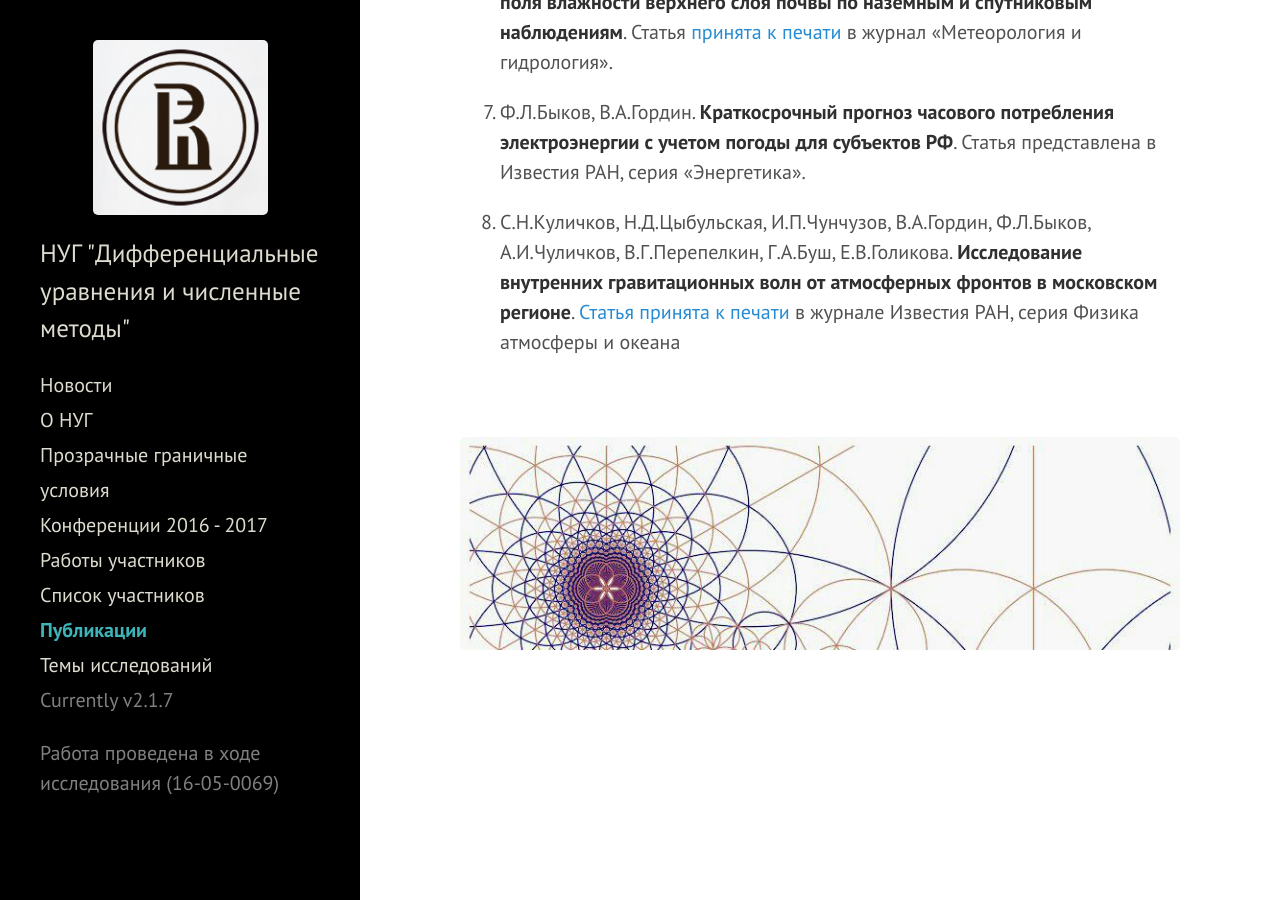
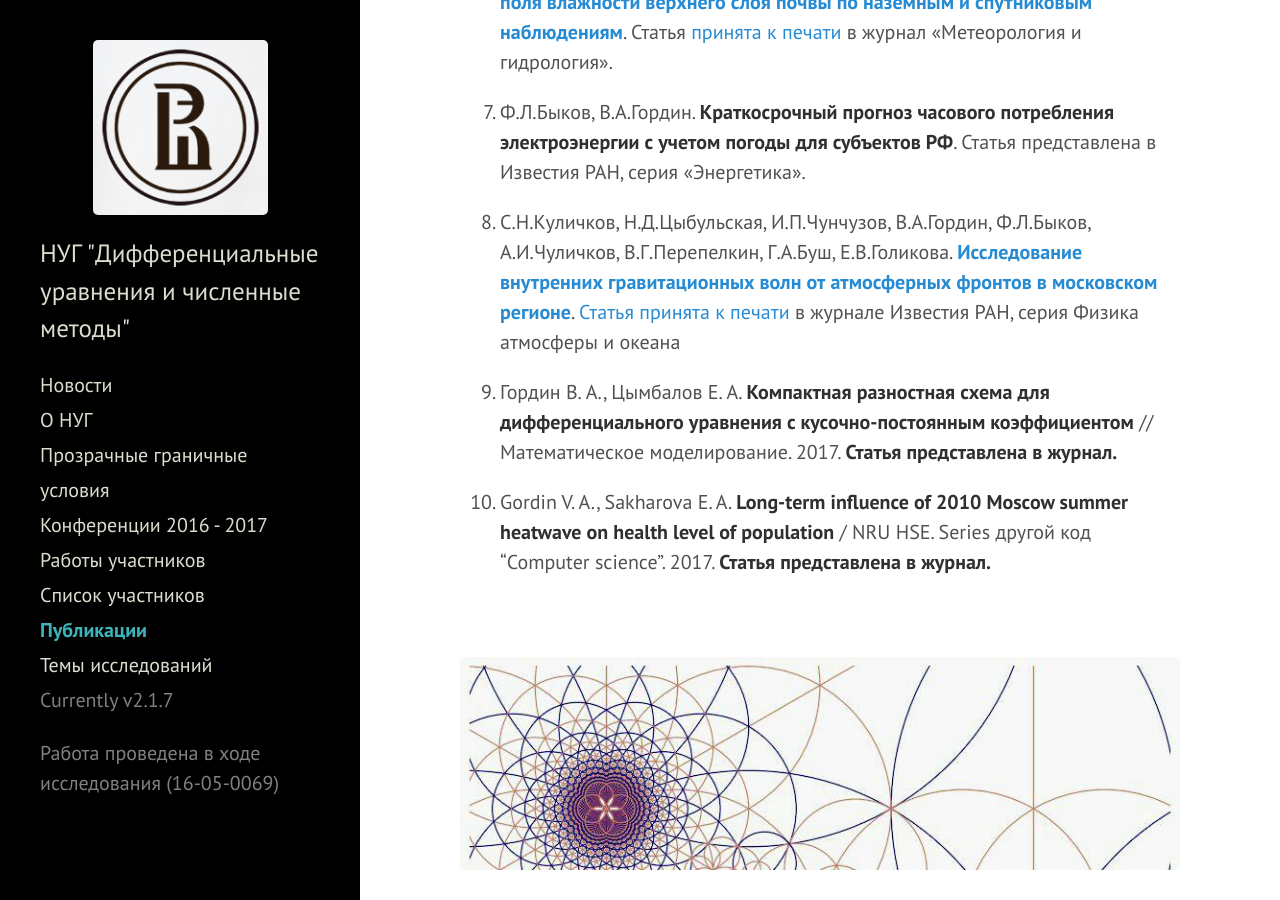
Before and after one commit to hsemmsg/hsemmsg.github.io, a Jekyll site: the page built from publications.md, in a window 1280 px wide and 900 px high, scrolled down 1105 px. Built offline with Jekyll 4.4.1, drawn with Linux system fonts in a browser that asks for light colours; comment, search, counter and statistics services are not loaded.

Commit message:
Some new links

```diff
--- a/publications.md
+++ b/publications.md
@@ -16,10 +16,14 @@
 
 4. А.А.Никитин, А.С.Савостьянов, __НЕТРИВИАЛЬНЫЕ ТОЧКИ ДРУХВИДОВЫХ САМОСТРУКТУРИРУЮЩИХСЯ СООБЩЕСТВ__ // Вестник Московского университета. Серия 15: Вычислительная математика и кибернетика. [__Статья проходит рецензирование__](https://www.dropbox.com/s/vncu55w35wqdtgh/Spravka_Nikitin_Savostyanov.pdf?dl=0)
 
-5. В.А.Гордин, Е.А.Цымбалов. __Разностная схема 4-го порядка точности для дифференциального уравнения с переменными коэффициентами__. [__Статья принята к печати__](https://www.dropbox.com/s/mwymyyme9eif7qa/%D0%A1%D0%BF%D1%80%D0%B0%D0%B2%D0%BA%D0%B0_%D0%B2%D1%8B%D1%85%D0%BE%D0%B4_%D1%81%D1%82%D0%B0%D1%82%D1%8C%D0%B8_%D0%93%D0%BE%D1%80%D0%B4%D0%B8%D0%BD%20%D0%A6%D1%8B%D0%BC%D0%B1%D0%B0%D0%BB%D0%BE%D0%B2.pdf?dl=0)
+5. В.А.Гордин, Е.А.Цымбалов. [__Разностная схема 4-го порядка точности для дифференциального уравнения с переменными коэффициентами__](http://publications.hse.ru/view/198702935). [__Статья принята к печати__](https://www.dropbox.com/s/mwymyyme9eif7qa/%D0%A1%D0%BF%D1%80%D0%B0%D0%B2%D0%BA%D0%B0_%D0%B2%D1%8B%D1%85%D0%BE%D0%B4_%D1%81%D1%82%D0%B0%D1%82%D1%8C%D0%B8_%D0%93%D0%BE%D1%80%D0%B4%D0%B8%D0%BD%20%D0%A6%D1%8B%D0%BC%D0%B1%D0%B0%D0%BB%D0%BE%D0%B2.pdf?dl=0)
 
-6. Ф.Л.Быков, Е.В.Василенко, В.А.Гордин, Л.Л.Тарасова. __Статистическая структура поля влажности верхнего слоя почвы по наземным и спутниковым наблюдениям__. Статья [принята к печати](https://www.dropbox.com/s/sh92ljfp1fz3jpo/spravka_Gordin_Bikov_vlaznosth_pochvi.pdf?dl=0) в журнал «Метеорология и гидрология».
+6. Ф.Л.Быков, Е.В.Василенко, В.А.Гордин, Л.Л.Тарасова. [__Статистическая структура поля влажности верхнего слоя почвы по наземным и спутниковым наблюдениям__](https://publications.hse.ru/articles/198702447). Статья [принята к печати](https://www.dropbox.com/s/sh92ljfp1fz3jpo/spravka_Gordin_Bikov_vlaznosth_pochvi.pdf?dl=0) в журнал «Метеорология и гидрология».
 
 7. Ф.Л.Быков, В.А.Гордин. __Краткосрочный прогноз часового потребления электроэнергии с учетом погоды для субъектов РФ__. Статья представлена в Известия РАН, серия «Энергетика».
 
-8. С.Н.Куличков, Н.Д.Цыбульская, И.П.Чунчузов, В.А.Гордин, Ф.Л.Быков, А.И.Чуличков, В.Г.Перепелкин, Г.А.Буш, Е.В.Голикова. __Исследование внутренних гравитационных волн от атмосферных фронтов в московском регионе__. [Статья принята к печати](https://www.dropbox.com/s/0rlyzn41dkgtbqy/%D0%A1%D0%BF%D1%80%D0%B0%D0%B2%D0%BA%D0%B0%20%D0%93%D0%BE%D1%80%D0%B4%D0%B8%D0%BD%D1%83%20%D0%91%D1%8B%D0%BA%D0%BE%D0%B2%D1%83%20-%20%D1%84%D0%B8%D0%B7%D0%B8%D0%BA%D0%B0%20%D0%B0%D1%82%D0%BC%D0%BE%D1%81%D1%84%D0%B5%D1%80%D1%8B%20%D0%B8%20%D0%BE%D0%BA%D0%B5%D0%B0%D0%BD%D0%B0.pdf?dl=0) в журнале Известия РАН, серия Физика атмосферы и океана
+8. С.Н.Куличков, Н.Д.Цыбульская, И.П.Чунчузов, В.А.Гордин, Ф.Л.Быков, А.И.Чуличков, В.Г.Перепелкин, Г.А.Буш, Е.В.Голикова. [__Исследование внутренних гравитационных волн от атмосферных фронтов в московском регионе__](https://publications.hse.ru/articles/198701591). [Статья принята к печати](https://www.dropbox.com/s/0rlyzn41dkgtbqy/%D0%A1%D0%BF%D1%80%D0%B0%D0%B2%D0%BA%D0%B0%20%D0%93%D0%BE%D1%80%D0%B4%D0%B8%D0%BD%D1%83%20%D0%91%D1%8B%D0%BA%D0%BE%D0%B2%D1%83%20-%20%D1%84%D0%B8%D0%B7%D0%B8%D0%BA%D0%B0%20%D0%B0%D1%82%D0%BC%D0%BE%D1%81%D1%84%D0%B5%D1%80%D1%8B%20%D0%B8%20%D0%BE%D0%BA%D0%B5%D0%B0%D0%BD%D0%B0.pdf?dl=0) в журнале Известия РАН, серия Физика атмосферы и океана
+
+9. Гордин В. А., Цымбалов Е. А. __Компактная разностная схема для дифференциального уравнения с кусочно-постоянным коэффициентом__ // Математическое моделирование. 2017. __Статья представлена в журнал.__
+
+10. Gordin V. A., Sakharova E. A. __Long-term influence of 2010 Moscow summer heatwave on health level of population__ / NRU HSE. Series другой код "Computer science". 2017. __Статья представлена в журнал.__
```
